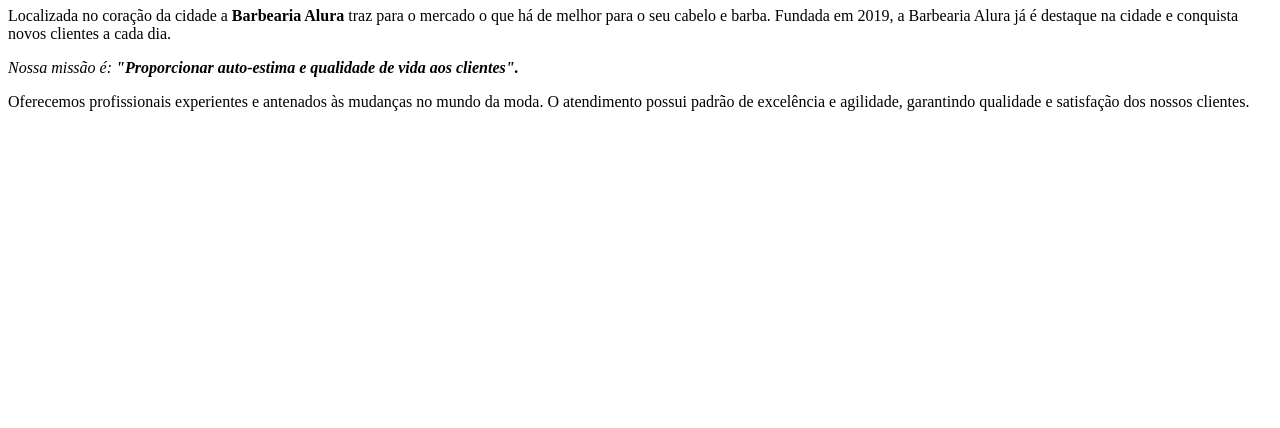
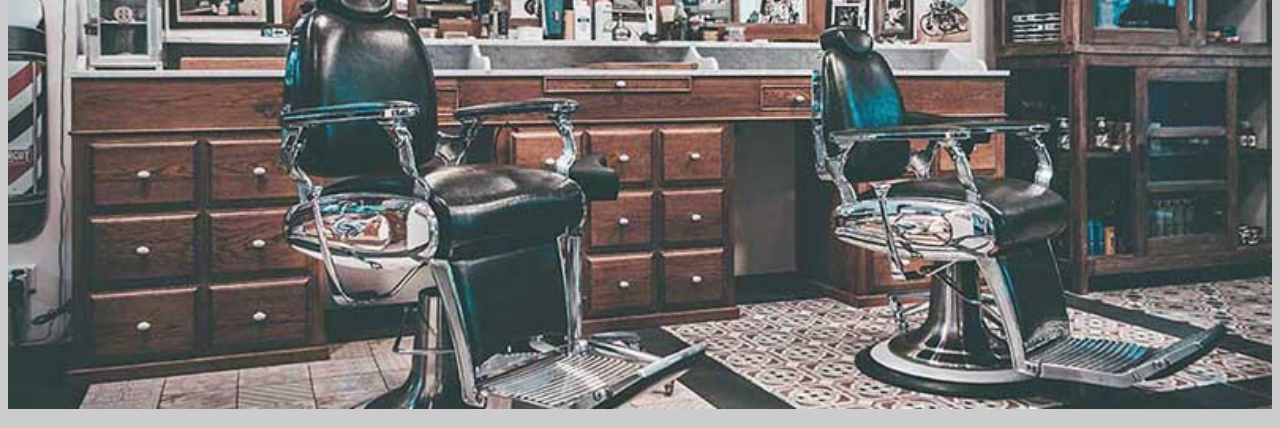
Before and after one commit to euberolavo/Barbearia_HTML_e_CSS, a plain HTML site: page index.html in a window 1280 px wide. Shown: the part 73-501 px from the top of the page. Drawn offline with Linux system fonts and the light colour scheme.

Commit message:
modificando css

```diff
--- /dev/null
+++ b/assets/banner/banner.css
@@ -0,0 +1,3 @@
+.banner {
+  width: 100%;
+}
--- /dev/null
+++ b/assets/body/body.css
@@ -0,0 +1,4 @@
+.body {
+  text-align: center;
+  background: #cccccc;
+}
--- /dev/null
+++ b/assets/body/missao.css
@@ -0,0 +1,3 @@
+.missao {
+  font-size: 20px;
+}
--- a/index.html
+++ b/index.html
@@ -3,8 +3,14 @@
   <header>
     <meta charset="UTF-8" />
     <title>Barbearia Alura</title>
+
+    <link href="./assets/body/body.css" rel="stylesheet" />
+    <link href="./assets/body/missao.css" rel="stylesheet" />
+    <link href="./assets/banner/banner.css" rel="stylesheet" />
   </header>
-  <body>
+  <body class="body">
+    <img src="./img/banner.jpg" alt="" class="banner" />
+
     <h1>Sobre a Barbearia Alura</h1>
 
     <p>
@@ -14,7 +20,7 @@
       a cada dia.
     </p>
 
-    <p>
+    <p class="missao">
       <em>
         Nossa missão é:
         <strong>
```
Also changed, not shown: img/banner.jpg (added).
